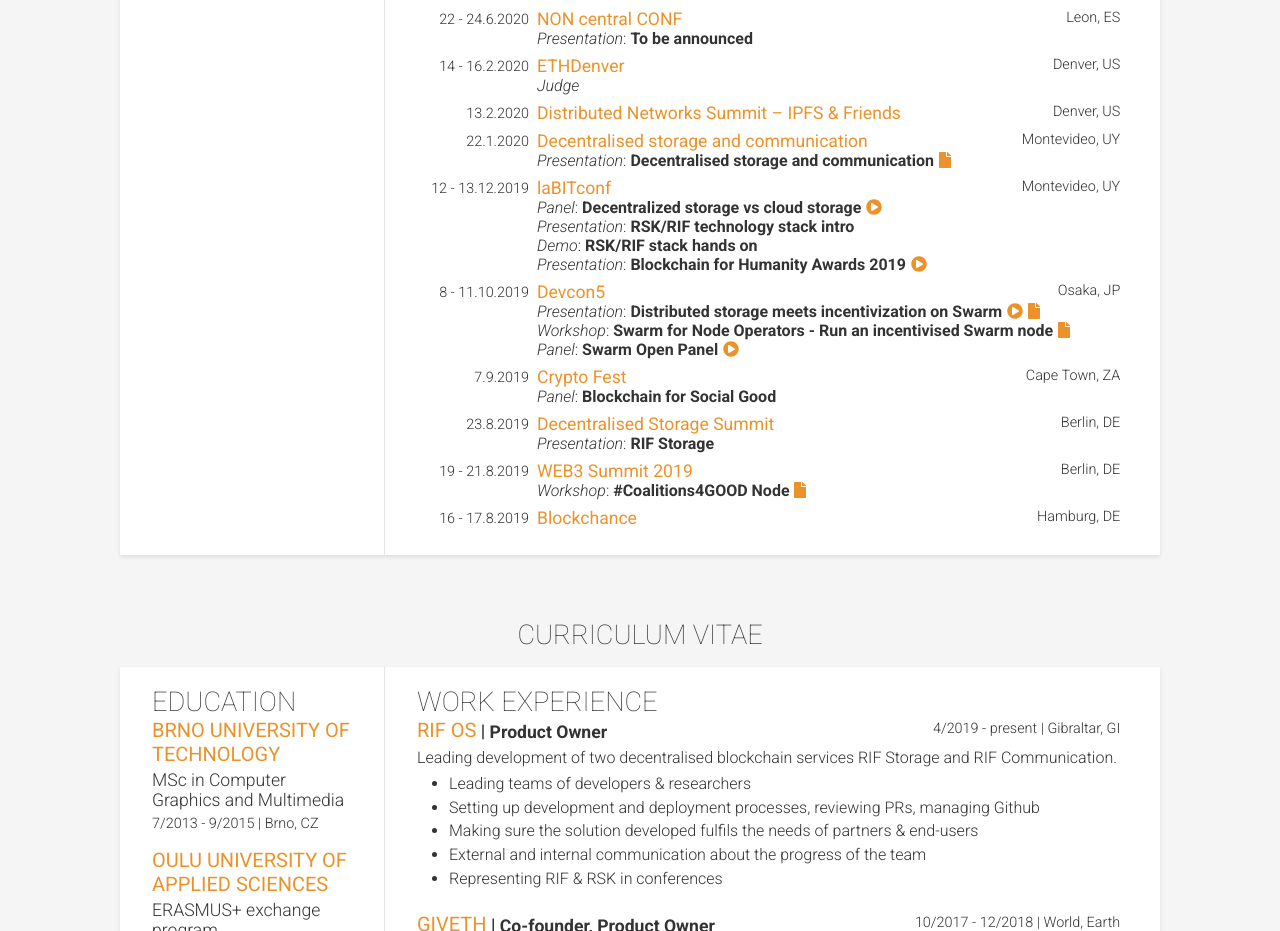
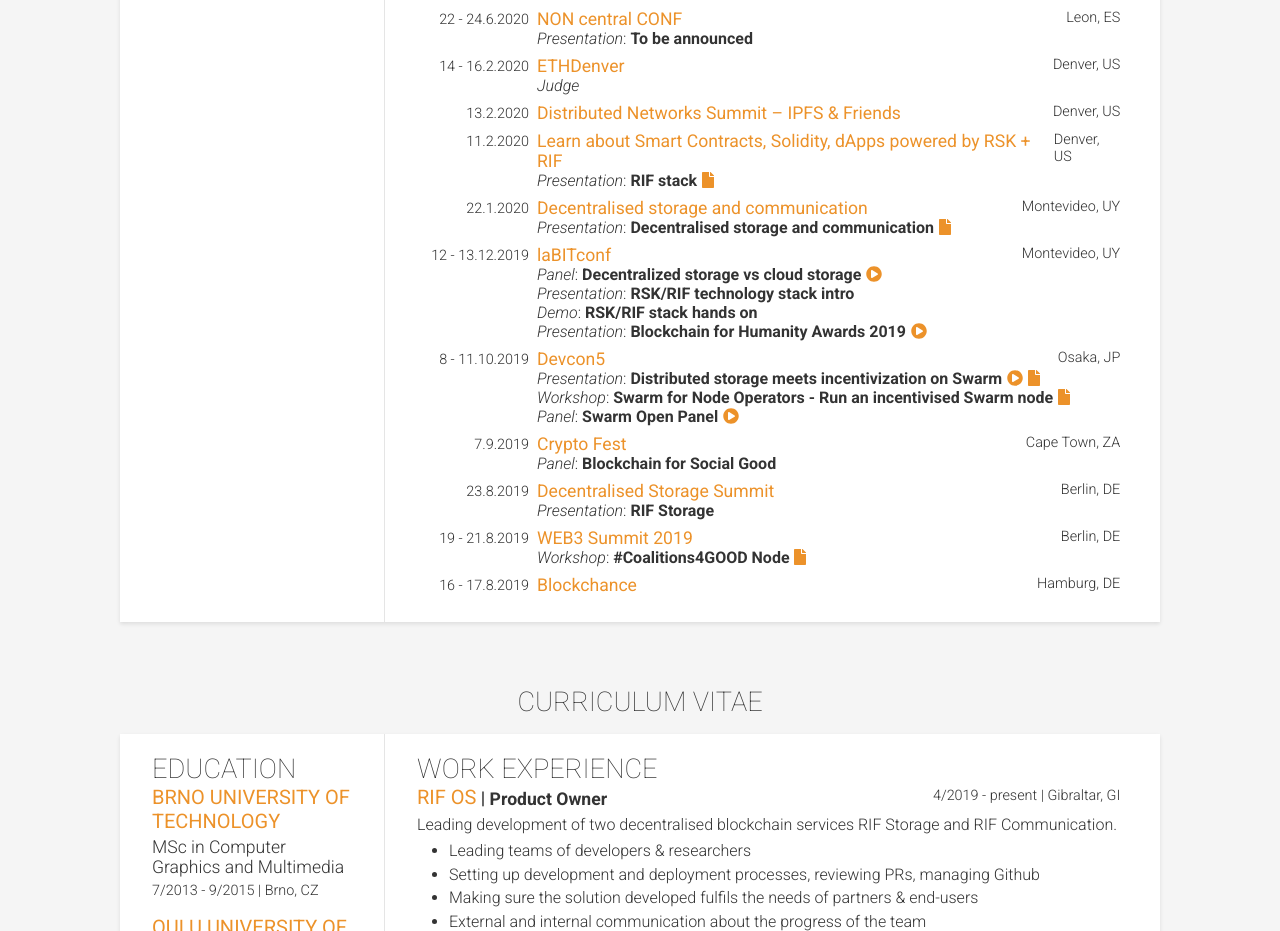
Before and after one commit to vojtechsimetka/website, a React (Create React App) app: page / in a window 1280 px wide. Shown: the part 1520-2451 px from the top of the page. Built offline with nearby package versions, Linux system fonts and the light colour scheme.

Commit message:
Added RSK ETHDenver event

```diff
--- a/src/data/Events.ts
+++ b/src/data/Events.ts
@@ -31,6 +31,16 @@ export default [
     ELocations.UNITED_STATES,
     "https://www.eventbrite.com/e/distributed-networks-summit-ipfs-friends-tickets-86959928487",
     null
+  ),
+  new Event(
+    "Learn about Smart Contracts, Solidity, dApps powered by RSK + RIF",
+    EEventType.MEETUP,
+    new Date("2020-02-11"),
+    new Date("2020-02-11"),
+    "Denver",
+    ELocations.UNITED_STATES,
+    "https://www.eventbrite.com/e/learn-about-smart-contracts-solidity-dapps-powered-by-rsk-rif-tickets-92415432045",
+    [{type: ETalkType.PRESENTATION, title: "RIF stack", presentation: "https://docs.google.com/presentation/d/1GYHxchEwN306qw6sp-1Z93wnghQ11Yxfs8qrV8BbSvE/edit?usp=sharing"}]
   ),
   new Event(
     "Decentralised storage and communication",
```
